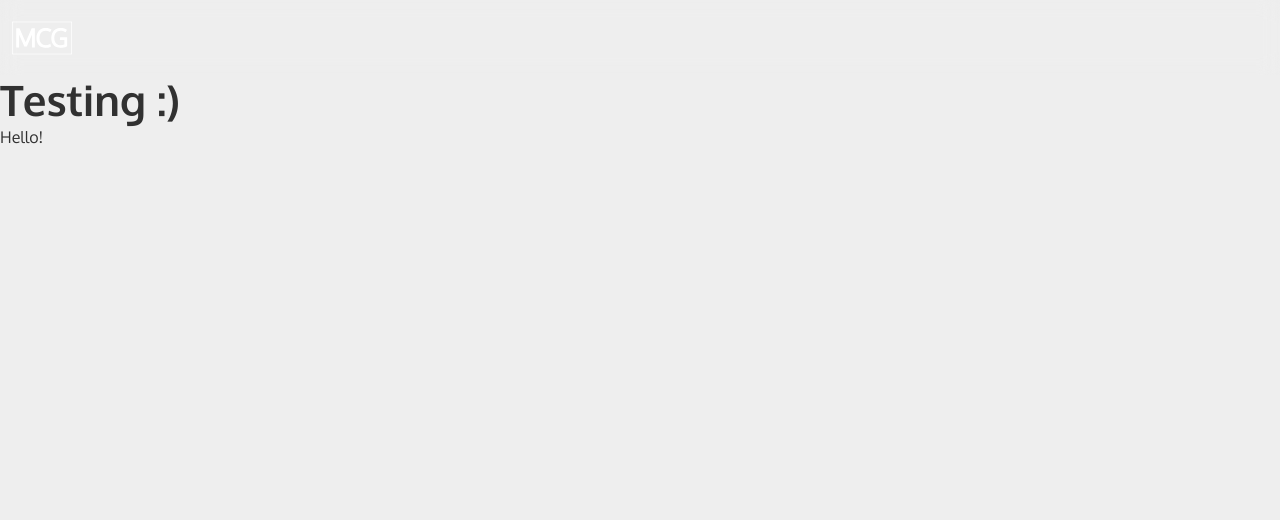
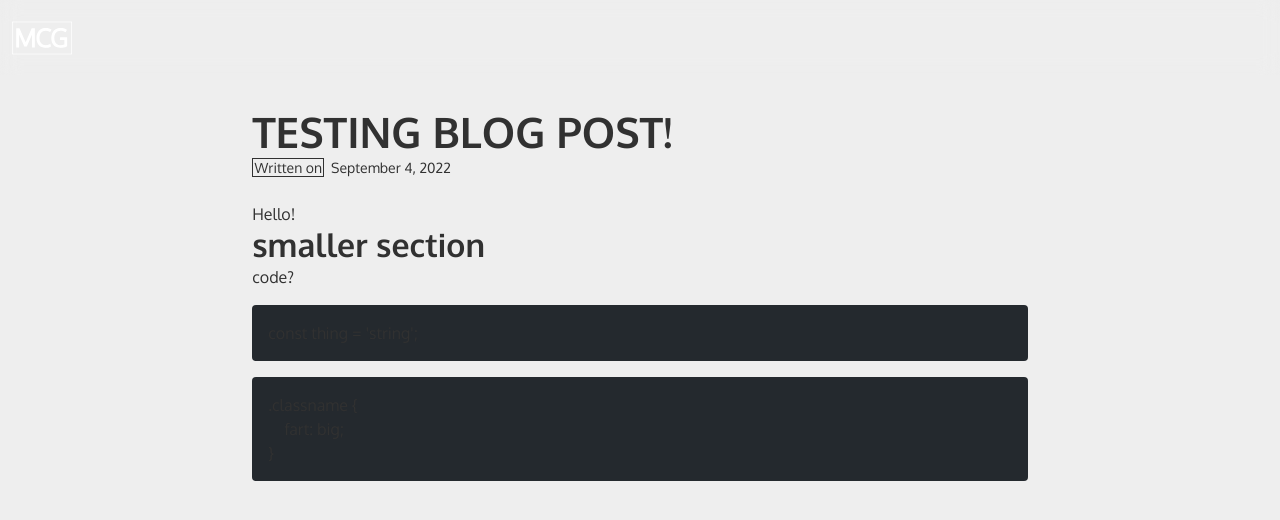
Before and after one commit to mgostisha/mcgostisha.com, an Astro site: page /blog/test in a window 1280 px wide. Built offline with nearby package versions, Linux system fonts and the light colour scheme; Astro itself is replaced by a stand-in of ours; code samples lack their colours.

Commit message:
blog layout, robots

````diff
--- /dev/null
+++ b/public/robots.txt
@@ -0,0 +1,2 @@
+User-agent: *
+Allow: /
--- /dev/null
+++ b/src/helpers/dates.ts
@@ -0,0 +1,4 @@
+export function formatDateForHeader(dateString?: string): string {
+    if (!dateString) return dateString;
+    return new Intl.DateTimeFormat('en-US', { year: 'numeric', month: 'long', day: 'numeric' }).format(new Date(dateString));
+}
--- /dev/null
+++ b/src/layouts/BlogPost.astro
@@ -0,0 +1,50 @@
+---
+import Layout from './Layout.astro';
+import Outline from '../components/Outline.astro';
+import { formatDateForHeader } from '../helpers/dates';
+
+const { title, createdAt, updatedAt } = Astro.props.frontmatter;
+const writtenOn = formatDateForHeader(createdAt);
+const updatedOn = formatDateForHeader(updatedAt);
+---
+<Layout title={title}>
+    <div class="blogpost grid">
+        <h1>{title}</h1>
+        <p class="blogpost__timestamp">
+            <Outline>Written on</Outline>
+            <span class="blogpost__date">{writtenOn}</span>
+        </p>
+        {updatedOn ? (
+            <p class="blogpost__timestamp">
+                <Outline>Updated on</Outline>
+                <span class="blogpost__date">{updatedOn}</span>
+            </p>
+        ) : undefined}
+        <div class="blogpost__container">
+            <slot />
+        </div>
+    </div>
+</Layout>
+<style is:global>
+    .blogpost > * {
+		grid-column: prose;
+	}
+    .astro-code {
+        padding: 1rem;
+        border-radius: 4px;
+        margin-block: 1rem;
+    }
+</style>
+<style>
+    .blogpost__timestamp {
+        font-size: var(--font-size-small);
+    }
+
+    .blogpost__date {
+        margin-inline-start: 0.2rem;
+    }
+
+    .blogpost__container {
+        margin-block-start: 1.5rem;
+    }
+</style>
--- a/src/layouts/Layout.astro
+++ b/src/layouts/Layout.astro
@@ -6,7 +6,7 @@ export interface Props {
 	title: string;
 }
 
-const { title } = Astro.props.frontmatter || Astro.props;
+const { title } = Astro.props;
 ---
 <!DOCTYPE html>
 <html lang="en">
--- a/src/pages/blog/test.md
+++ b/src/pages/blog/test.md
@@ -1,7 +1,19 @@
 ---
-layout: ../../layouts/Layout.astro
+layout: ../../layouts/BlogPost.astro
 title: TESTING BLOG POST!
+createdAt: '2022-09-04T16:55:46.436Z'
 draft: true
 ---
-# Testing :)
 Hello!
+
+## smaller section
+code?
+```js
+const thing = 'string';
+```
+
+```css
+.classname {
+    fart: big;
+}
+```
--- a/src/styles/global.css
+++ b/src/styles/global.css
@@ -11,7 +11,7 @@
 
     /* Font Sizes */
     --font-size-h1: 42px;
-    --font-size-h2: 36px;
+    --font-size-h2: 32px;
     --font-size-h3: 28px;
     --font-size-h4: 28px;
     --font-size-h5: 28px;
````
